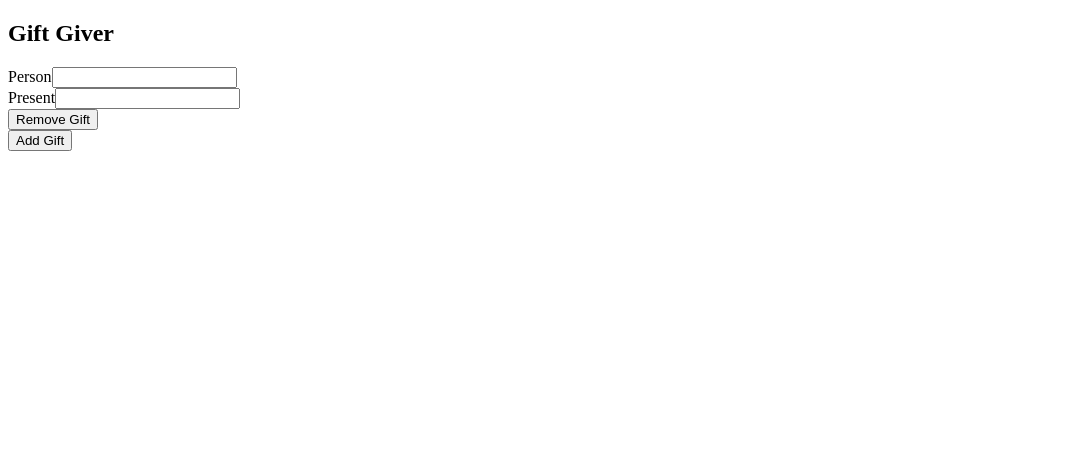
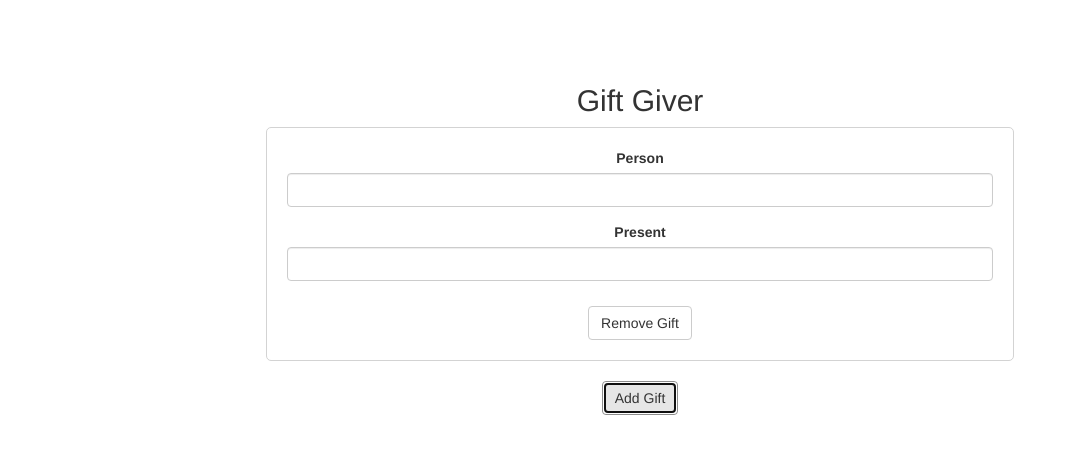
Before and after one commit to antcin/giftgiver, a React (Create React App) app: page / in a window 1280 px wide. Both pictures are taken after a click on the button "Add Gift". Shown: the top 454 px of the page, without its empty margins (0-1069 px from the left). Built offline with nearby package versions, Linux system fonts and the light colour scheme.

Commit message:
add some styling

```diff
--- a/public/index.html
+++ b/public/index.html
@@ -19,6 +19,7 @@
       work correctly both with client-side routing and a non-root public URL.
       Learn how to configure a non-root public URL by running `npm run build`.
     -->
+    <link rel="stylesheet" href="https://maxcdn.bootstrapcdn.com/bootstrap/3.3.7/css/bootstrap.min.css" integrity="sha384-BVYiiSIFeK1dGmJRAkycuHAHRg32OmUcww7on3RYdg4Va+PmSTsz/K68vbdEjh4u" crossorigin="anonymous">
     <title>React App</title>
   </head>
   <body>
--- a/src/components/Gift.js
+++ b/src/components/Gift.js
@@ -9,7 +9,7 @@ class Gift extends Component {
   }
   render() {
     return (
-      <div>
+      <div className='gift'>
         <Form>
           <FormGroup>
             <ControlLabel>Person</ControlLabel>
--- /dev/null
+++ b/src/index.css
@@ -0,0 +1,17 @@
+body {
+  text-align: center;
+  padding: 5%;
+  padding-left: 20%;
+  padding-right: 20%;
+}
+
+.gift {
+  border: 1px solid lightgray;
+  border-radius: 5px;
+  margin: 10px;
+  padding: 20px;
+}
+
+Button {
+  margin: 10px;
+}
--- a/src/index.js
+++ b/src/index.js
@@ -1,5 +1,6 @@
 import React from 'react';
 import { render } from 'react-dom';
 import App from './components/App';
+import './index.css'
 
 render(<App />, document.getElementById('root'));
```
